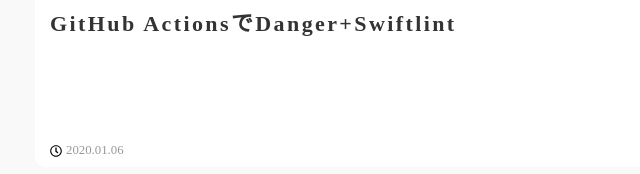
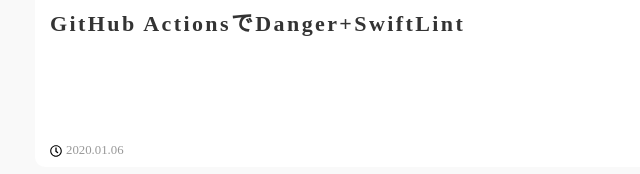
Before and after one commit to isy/kumasan, a Gatsby site: page / in a window 1280 px wide. Shown: the part 336-510 px from the top of the page, 255-895 px from the left. Built offline with nearby package versions, Linux system fonts and the light colour scheme; Gatsby itself is replaced by a stand-in of ours.

Commit message:
:books: Fix article

```diff
--- a/contents/posts/github-actions-danger-swiftlint/index.md
+++ b/contents/posts/github-actions-danger-swiftlint/index.md
@@ -1,5 +1,5 @@
 ---
-title: 'GitHub ActionsでDanger+Swiftlint'
+title: 'GitHub ActionsでDanger+SwiftLint'
 date: '2020-01-06'
 category: 'dev'
 thumb: 'github-actions-danger-swiftlint.png'
```
